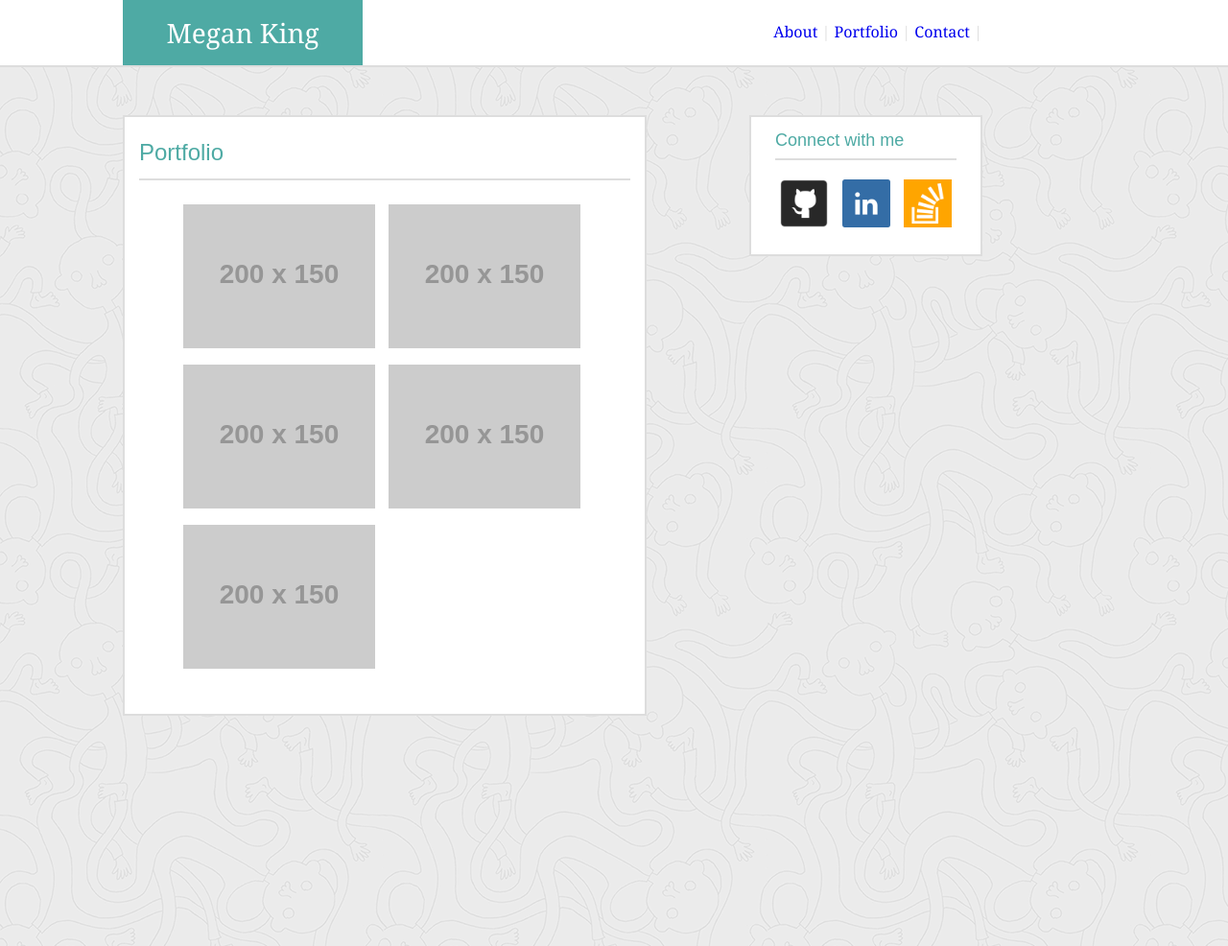
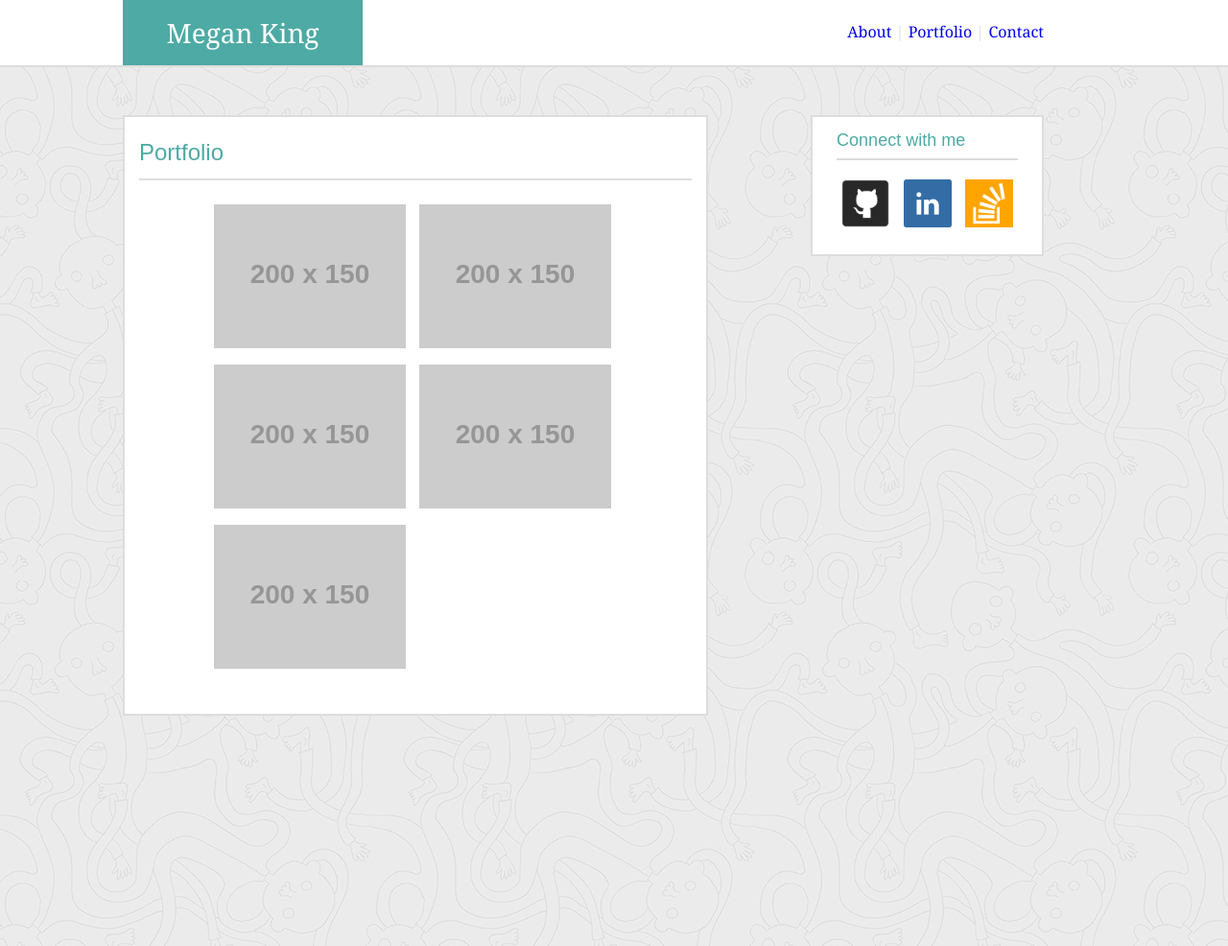
Before and after one commit to mgnking12/Portfolio, a PHP site: page /portfolio.html in a window 1280 px wide. Shown: the top 986 px of the page at 96% size. Run offline with PHP 8.4, Linux system fonts and the light colour scheme; grey boxes labelled with a size stand in for pictures from a placeholder-image service; some libraries are stand-ins or nearby versions.

Commit message:
nav bar edit

```diff
--- a/assignment1/assets/css/style.css
+++ b/assignment1/assets/css/style.css
@@ -52,7 +52,7 @@ nav {
 	display: inline-block;
 	float: right;
 	padding: 25px 0 0 0;
-	margin: 0 20% 0 0;
+	margin: 0 15% 0 0;
 	text-decoration: none;
 	color: #dddddd;
 }
@@ -65,7 +65,7 @@ h3 {
 	padding: 5px 10px 10px 0;
 }
 .middleStuff {
-	width: 40%;
+	width: 45%;
 	margin: 50px 0 50px 10%;
 	border: 2px solid #dddddd;
 	padding: 15px;
@@ -73,7 +73,7 @@ h3 {
 	display: inline-block;
 }
 aside {
-	margin: 50px 20% 0 0;
+	margin: 50px 15% 0 0;
 	border: 2px solid #dddddd;
 	padding: 10px 25px 25px 25px;
 	background-color: #fff;
@@ -153,7 +153,7 @@ hr {
 		margin: 0 10% 0 0;
 		}
 		.portfolioStuff {
-		width: 100%;
+		width: 200px;
 		margin: 20px auto;
 		}
 		.picture {
--- a/assignment1/contact.html
+++ b/assignment1/contact.html
@@ -14,9 +14,9 @@
 	<header>
 		<a href="index.html"><h1 class="myName">Megan King</h1></a>
 		<nav>
-			<a href="index.html">About</a> |
-			<a href="portfolio.html">Portfolio</a> |
-			<a href="contact.html">Contact</a> |
+			<a class="navButtons" href="index.html">About</a> |
+			<a class="navButtons" href="portfolio.html">Portfolio</a> |
+			<a class="navButtons" href="contact.html">Contact</a>
 		</nav>
 		<hr>
 	</header>
--- a/assignment1/portfolio.html
+++ b/assignment1/portfolio.html
@@ -10,9 +10,9 @@
 	<header>
 		<a href="index.html"><h1 class="myName">Megan King</h1></a>
 		<nav>
-			<a href="index.html">About</a> |
-			<a href="portfolio.html">Portfolio</a> |
-			<a href="contact.html">Contact</a> |
+			<a class="navButtons" href="index.html">About</a> |
+			<a class="navButtons" href="portfolio.html">Portfolio</a> |
+			<a class="navButtons" href="contact.html">Contact</a>
 		</nav>
 		<hr>
 	</header>
```
